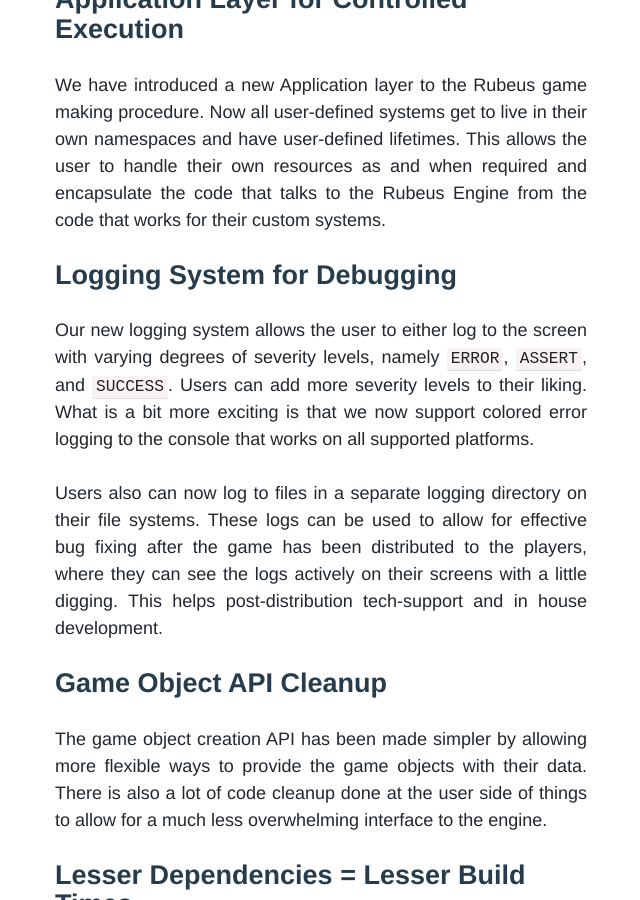
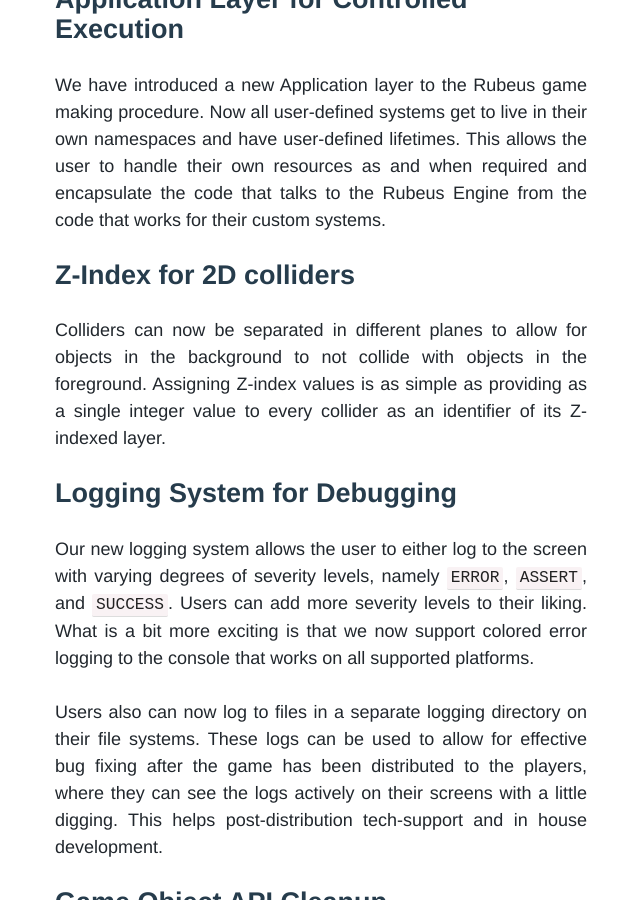
Before and after one commit to sdslabs/sdslabs.github.com, a Jekyll site: the page built from _posts/2019/2019-10-13-announcing-rubeus-engine-2.md, in a window 1280 px wide and 900 px high, scrolled down 1582 px. Shown: the whole window, without its empty margins (319-959 px from the left). Built offline with Jekyll 4.4.1, drawn with Linux system fonts in a browser that asks for light colours; some web fonts are replaced; comment, search, counter and statistics services are not loaded.

Commit message:
Add Z-index change to rubeus v2 blog

```diff
--- a/_posts/2019/2019-10-13-announcing-rubeus-engine-2.md
+++ b/_posts/2019/2019-10-13-announcing-rubeus-engine-2.md
@@ -26,6 +26,9 @@ Users are now able to expose their own functions as callbacks to user-defined co
 ## Application Layer for Controlled Execution
 We have introduced a new Application layer to the Rubeus game making procedure. Now all user-defined systems get to live in their own namespaces and have user-defined lifetimes. This allows the user to handle their own resources as and when required and encapsulate the code that talks to the Rubeus Engine from the code that works for their custom systems.
 
+## Z-Index for 2D colliders
+Colliders can now be separated in different planes to allow for objects in the background to not collide with objects in the foreground. Assigning Z-index values is as simple as providing as a single integer value to every collider as an identifier of its Z-indexed layer.
+
 ## Logging System for Debugging
 Our new logging system allows the user to either log to the screen with varying degrees of severity levels, namely `ERROR`, `ASSERT`, and `SUCCESS`. Users can add more severity levels to their liking. What is a bit more exciting is that we now support colored error logging to the console that works on all supported platforms.
 
```
